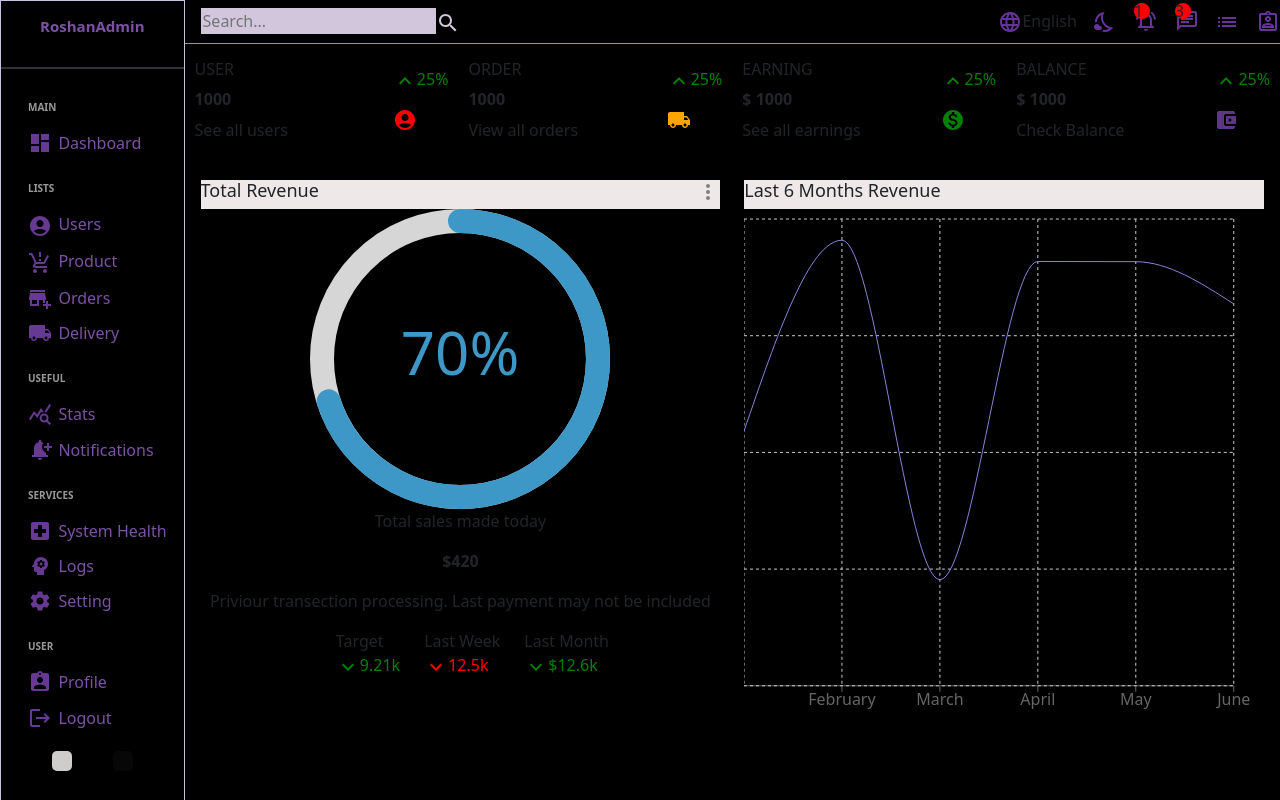
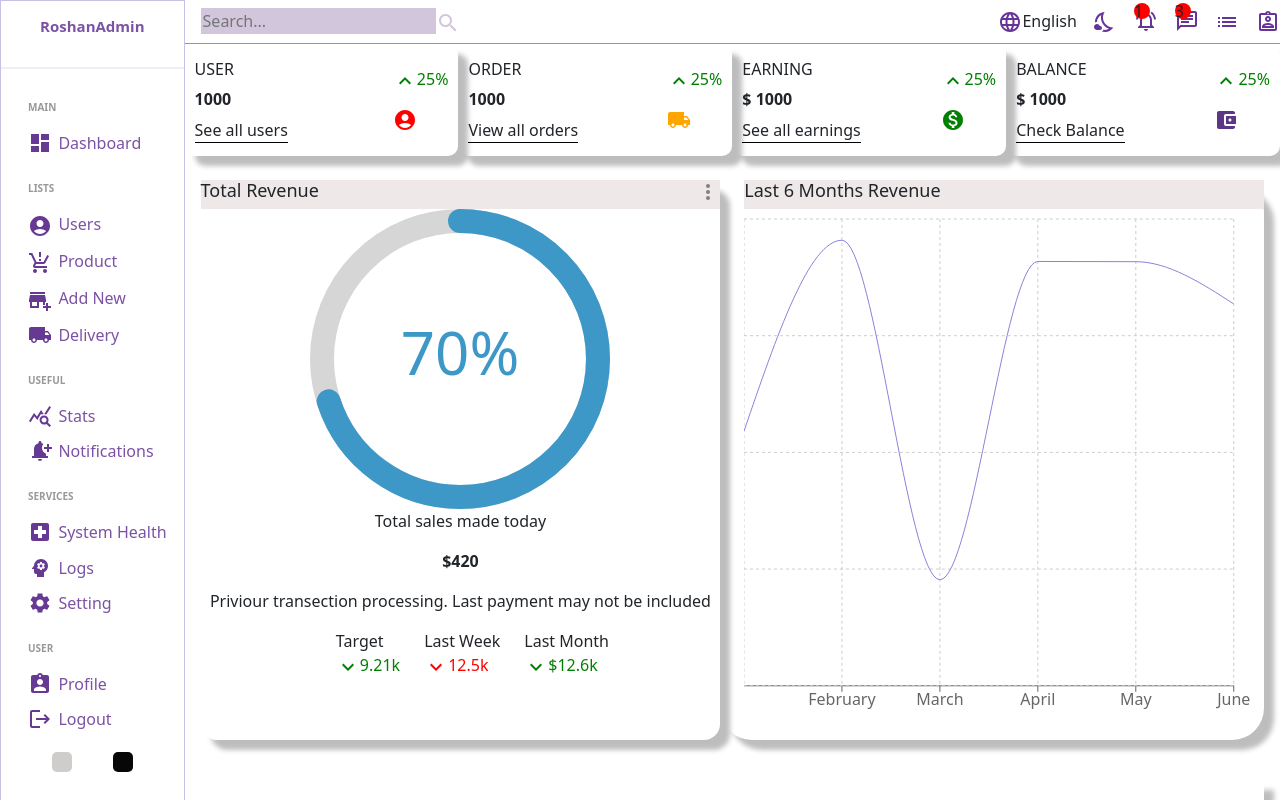
Before and after one commit to Imroshan99/roshandashboardAdmin1, a React (Create React App) app: page / in a window 1280 px wide. Shown: the top 800 px of the page. Built offline with nearby package versions, Linux system fonts and the light colour scheme.

Commit message:
added darkmode over here

```diff
--- a/src/App.js
+++ b/src/App.js
@@ -7,9 +7,13 @@
 import New from "./pages/new/New";
 import Single from "./pages/single/Single";
 import "./components/style/style.scss";
+import { useContext } from "react";
+import { DarkModeContext } from "./context/darkModeContext";
 function App() {
+  const {darkMode}=useContext(DarkModeContext)
+  console.log("dark mode",darkMode)
   return (
-        <div className="App dark" >
+        <div className={darkMode? "App dark":"App"} >
             <BrowserRouter>
               <Routes>
                 <Route path="/" >
--- a/src/components/navbar/Navbar.jsx
+++ b/src/components/navbar/Navbar.jsx
@@ -6,7 +6,10 @@
 import NotificationsActiveOutlinedIcon from '@mui/icons-material/NotificationsActiveOutlined';
 import ListOutlinedIcon from '@mui/icons-material/ListOutlined';
 import AssignmentIndOutlinedIcon from '@mui/icons-material/AssignmentIndOutlined';
+import { useContext } from "react";
+import { DarkModeContext } from "../../context/darkModeContext";
 const Navbar = () => {
+  const {dispatch}=useContext(DarkModeContext);
   return (
     <div className="navbar">
       <div className="input-box">
@@ -18,11 +21,11 @@
           <LanguageIcon className="icon"/>
           English
         </div>
-        <div className="mode">
-          <NightsStayOutlinedIcon className="icon"/>
+        <div className="mode" >
+          <NightsStayOutlinedIcon className="icon" onClick={()=>dispatch({type:"Toggle"})}  />
         </div>
         <div className="notfi">
-          <NotificationsActiveOutlinedIcon className="icon"/>
+          <NotificationsActiveOutlinedIcon className="icon"  />
           <div className="notify-icon">1</div>
         </div>
         <div className="chat-icon">
--- a/src/components/sidebar/Sidebar.jsx
+++ b/src/components/sidebar/Sidebar.jsx
@@ -12,7 +12,10 @@
 import LogoutIcon from '@mui/icons-material/Logout';
 import AssignmentIndIcon from '@mui/icons-material/AssignmentInd';
 import { Link } from "react-router-dom";
+import { useContext } from "react";
+import {DarkModeContext} from "../../context/darkModeContext"
 const Sidebar = () => {
+    const{dispatch}=useContext(DarkModeContext);
   return (
     <div className="sidebar">
         <div className="top">
@@ -41,14 +44,16 @@
                 </Link>
                 </li>
                 <li>
-                <Link to="/product" style={{textDecoration:"none", color:"rgb(124, 82, 165)"}}>
+                <Link to="/product/new" style={{textDecoration:"none", color:"rgb(124, 82, 165)"}}>
                     <ProductionQuantityLimitsIcon className="icon"/>
                     <span>Product</span>
                 </Link>
                 </li>
                 <li>
+                <Link to="/users/new" style={{textDecoration:"none", color:"rgb(124, 82, 165)"}}>
                     <AddBusinessIcon className="icon"/>
-                    <span style={{color:"rgb(124, 82, 165)"}}>Orders</span>
+                    <span style={{color:"rgb(124, 82, 165)"}}>Add New</span>
+                </Link>
                 </li>
                 <li>
                     <LocalShippingIcon className="icon"/>
@@ -91,8 +96,8 @@
 
         </div>
         <div className="bottom">
-            <div className="colorOption"></div>
-            <div className="colorOption"></div>
+            <div className="colorOption" onClick={()=>dispatch({type:"Light"})} ></div>
+            <div className="colorOption" onClick={()=>dispatch({type:"Dark"})}></div>
         </div>
     </div>
   )
--- /dev/null
+++ b/src/context/darkModeContext.js
@@ -0,0 +1,15 @@
+import {DarkModeReducer} from "./darkModeReducer";
+import {createContext,useReducer} from "react";
+
+const INITIAL_STATE={
+    darkMode:false
+}
+
+export const DarkModeContext =createContext(INITIAL_STATE);
+
+export const DarkModeContextProvider=({children})=>{
+    const [state, dispatch] = useReducer(DarkModeReducer,INITIAL_STATE);
+    return(
+        <DarkModeContext.Provider value={{darkMode:state.darkMode,dispatch}} >{children}</DarkModeContext.Provider>
+    )
+}
--- /dev/null
+++ b/src/context/darkModeReducer.js
@@ -0,0 +1,27 @@
+export const DarkModeReducer=(state,action)=>{
+    switch (action.type) {
+        case "Light":{
+            return{
+                darkMode:false
+            }
+        }
+            break;
+        case "Dark":{
+            return{
+                darkMode:true
+            }
+        }
+            break;
+        case "Toggle":{
+            return{
+                darkMode:!state.darkMode
+            }
+        }
+            break;
+
+        default:{
+            return state
+        }
+            break;
+    }
+}
--- a/src/index.js
+++ b/src/index.js
@@ -1,10 +1,13 @@
 import React from 'react';
 import ReactDOM from 'react-dom';
 import App from './App';
+import { DarkModeContextProvider } from './context/darkModeContext';
 
 ReactDOM.render(
   <React.StrictMode>
-    <App />
+    <DarkModeContextProvider>
+      <App />
+    </DarkModeContextProvider>
   </React.StrictMode>,
   document.getElementById('root')
 );
```
